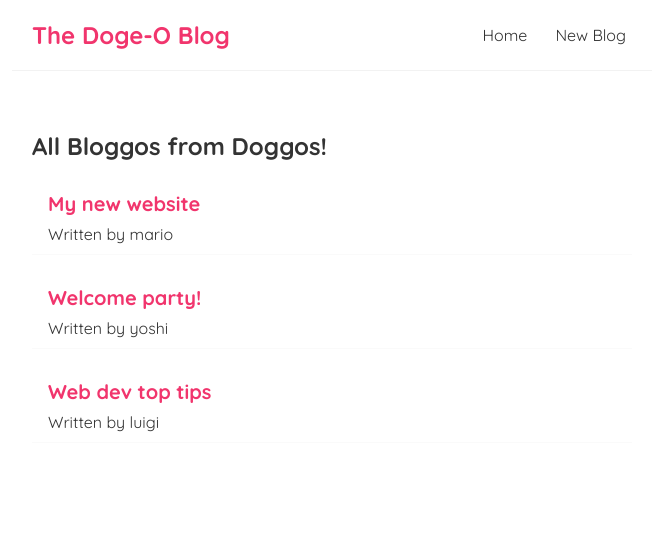
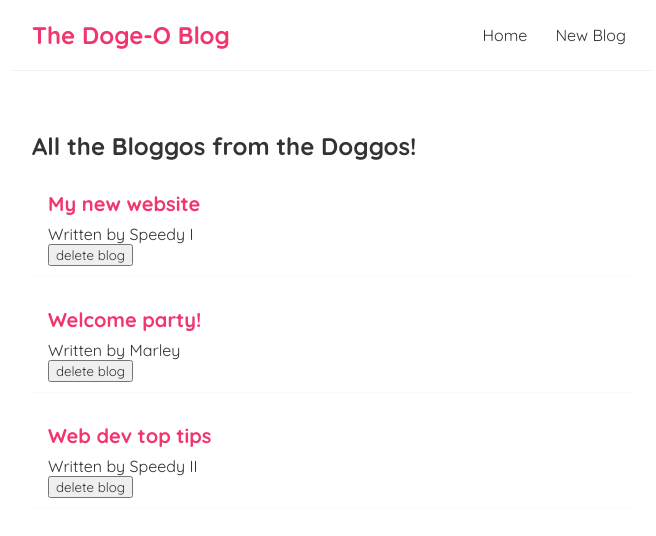
Before and after one commit to BDunnCode/react-blog, a React (Create React App) app: page / in a window 1280 px wide. Shown: the top 536 px of the page, without its empty margins (308-964 px from the left). Built offline with nearby package versions, Linux system fonts and the light colour scheme.

Commit message:
some destructuring to simplify props in BlogList

```diff
--- a/src/BlogList.js
+++ b/src/BlogList.js
@@ -1,6 +1,4 @@
-const BlogList = (props) => {
-  const blogs = props.blogs
-  const title = props.title
+const BlogList = ({ blogs, title, handleDelete }) => {
 
   return (
     <div className="blog-list">
@@ -9,6 +7,7 @@ const BlogList = (props) => {
         <div className="blog-preview" key={blog.id}>
           <h2>{ blog.title }</h2>
           <p>Written by { blog.author }</p>
+          <button onClick={() => handleDelete(blog.id)}>delete blog</button>
         </div>
       ))}
     </div>
--- a/src/Home.js
+++ b/src/Home.js
@@ -3,14 +3,19 @@ import BlogList from './BlogList'
 
 const Home = () => {
   const [blogs, setBlogs] = useState([
-    { title: 'My new website', body: 'lorem ipsum...', author: 'mario', id: 1 },
-    { title: 'Welcome party!', body: 'lorem ipsum...', author: 'yoshi', id: 2 },
-    { title: 'Web dev top tips', body: 'lorem ipsum...', author: 'luigi', id: 3 },
+    { title: 'My new website', body: 'lorem ipsum...', author: 'Speedy I', id: 1 },
+    { title: 'Welcome party!', body: 'lorem ipsum...', author: 'Marley', id: 2 },
+    { title: 'Web dev top tips', body: 'lorem ipsum...', author: 'Speedy II', id: 3 },
   ])
+
+  const handleDelete = (id) => {
+    const newBlogs = blogs.filter(blog => blog.id !== id)
+    setBlogs(newBlogs)
+  }
 
   return (
     <div className="home">
-      <BlogList blogs={blogs} title="All Bloggos from Doggos!" />
+      <BlogList blogs={blogs} title="All the Bloggos from the Doggos!" handleDelete={handleDelete} />
     </div>
    );
 }
```
